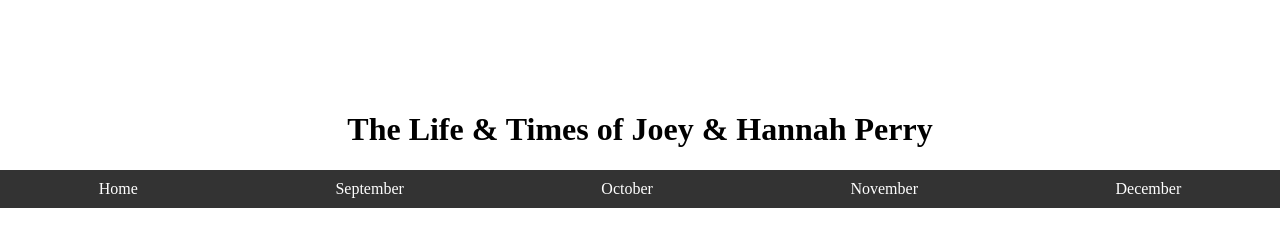
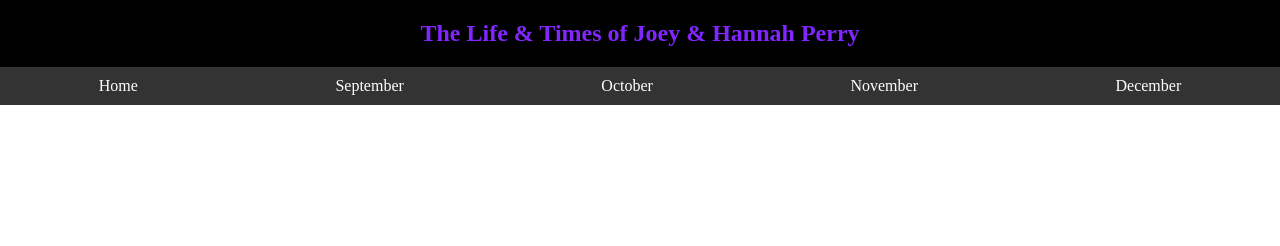
Before and after one commit to JoeyJr37/Updates, a plain HTML site: page October2019.html in a window 1280 px wide. Drawn offline with Linux system fonts and the light colour scheme; a web font is replaced by a local one.

Commit message:
Update October2019.html
Updated navigation bar code

```diff
--- a/October2019.html
+++ b/October2019.html
@@ -9,7 +9,7 @@
 <title> October 2019</title></head>
 <body>
 
-<div id="div3">
+<nav id="nav-bar" class="navigation">
 <h1>The Life & Times of Joey & Hannah Perry</h1>
 <ul>
 <li><a href="index.html"> Home </a></li>
@@ -17,7 +17,8 @@
 <li><a href="October2019.html"> October</a></li>
 <li><a href ="November2019.html"> November </a></li>
 <li><a href="December2019.html"> December </a></li>
-</div>
+</ul>
+</nav>
 
 
 
```
